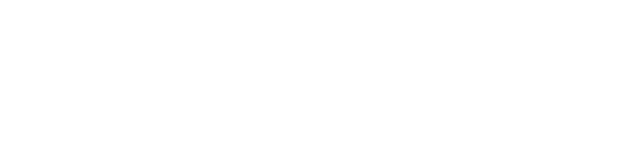
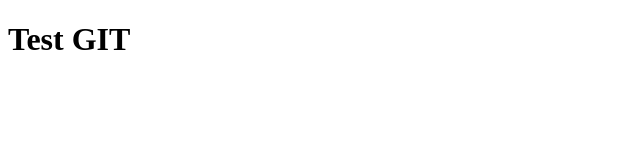
Before and after one commit to eanp/github, a plain HTML site: page index.html in a window 1280 px wide. Shown: the whole page, without its empty margins (0-640 px from the left). Drawn offline with Linux system fonts and the light colour scheme.

Commit message:
add judul

```diff
--- a/index.html
+++ b/index.html
@@ -7,6 +7,7 @@
     <title>First Test GIT</title>
 </head>
 <body>
+    <h1>Test GIT</h1>
 
 </body>
 </html>
```
